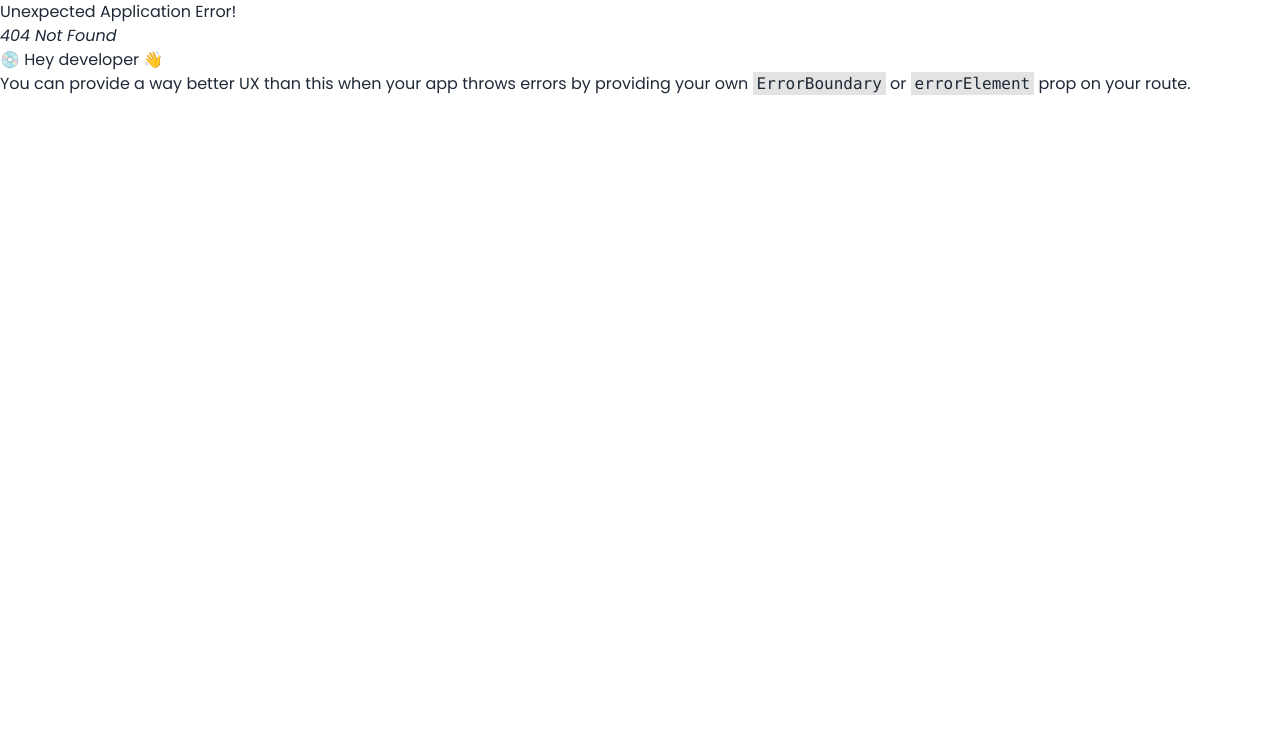
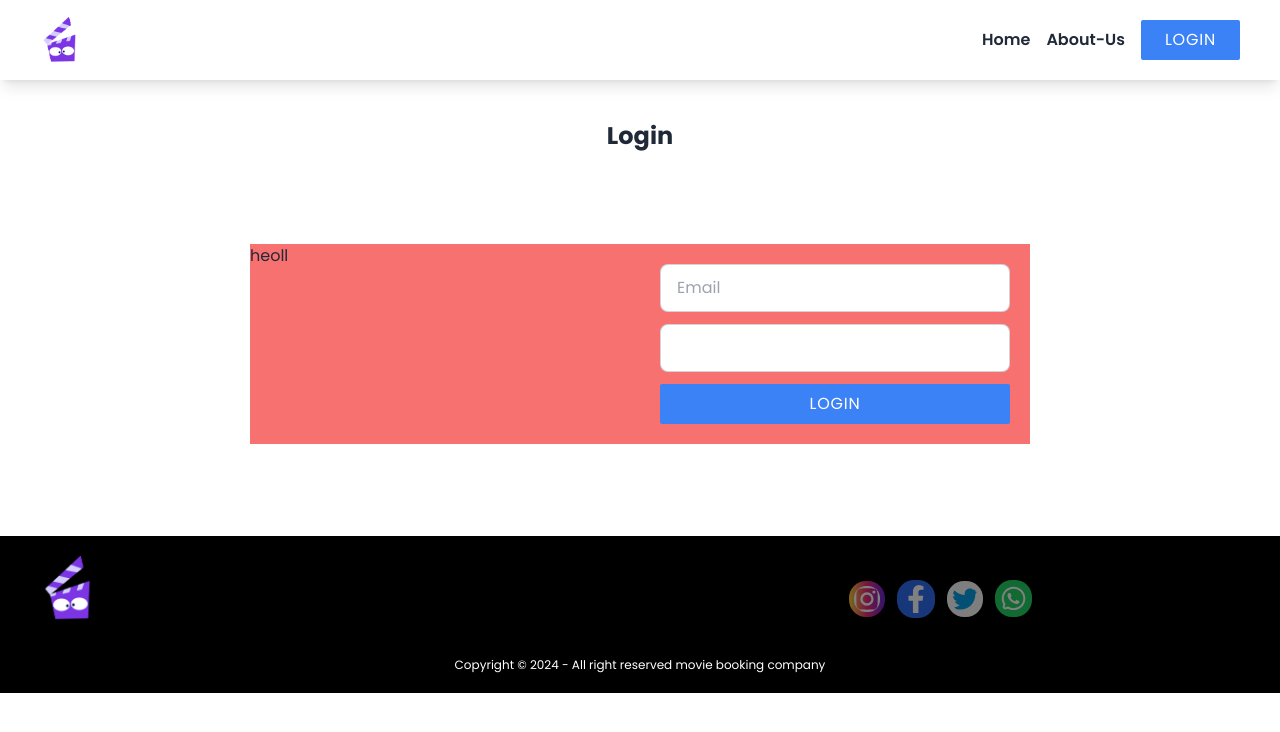
Before and after one commit to Akshai-muraleedharan/Movie-Ticket-Application, a React (Vite) app in the folder client/: page /login in a window 1280 px wide. Before the commit this address had no page. Shown: the top 732 px of the page. Built offline with nearby package versions, Linux system fonts and the light colour scheme; a web font is replaced by a local one.

Commit message:
footer login page have complete

```diff
--- a/client/src/App.css
+++ b/client/src/App.css
@@ -46,30 +46,40 @@ body {
 .instagram{
   background-image: linear-gradient(to right, #f9ce34, #ee2a7b, #6228d7);
   color: #fff;
-  border-radius: 4px;
-  padding: 3px;
+  border-radius: 17px;
+  padding: 5px;
+ opacity: 0.5;
+}
 
-}
+
 
 .facebook{
   font-size: 38px;
   background-color: #316FF6;
   color: #fff;
-  border-radius: 4px;
+  border-radius: 17px;
+  padding: 5px;
+  opacity: 0.5;
 }
 
 .twitter{
   color: #08a0e9;
   background-color: #fcfcfc;
-  border-radius: 4px;
+  border-radius: 17px;
   font-size: 36px;
-  padding: 3px;
+  padding: 5px;
+  opacity: 0.5;
 }
 
 .whatsup{
   font-size: 37px;
   background-color: #25D366;
   color: #fff;
-  border-radius: 4px;
-  padding: 3px;
+  border-radius: 17px;
+  padding: 5px;
+  opacity: 0.5;
 }
+
+.instagram:hover,.facebook:hover,.twitter:hover,.whatsup:hover{
+  opacity: 1;
+}
--- a/client/src/components/Footer.jsx
+++ b/client/src/components/Footer.jsx
@@ -1,13 +1,13 @@
 import React from "react";
 import logo from "../assets/image/movie-logo new.png";
 import { BsInstagram } from "react-icons/bs";
-import { FaFacebookSquare } from "react-icons/fa";
 import { FaTwitter } from "react-icons/fa";
 import { FaWhatsapp } from "react-icons/fa";
+import { FaFacebookF } from "react-icons/fa";
 function Footer() {
   return (
     <>
-      <div className="w-full bg-black h-48 px-10 py-5">
+      <div className="w-full bg-black  px-10 py-5">
         <div className="grid grid-cols-1 md:grid-cols-2 ">
           <div className="">
             <div>
@@ -15,14 +15,22 @@ function Footer() {
             </div>
           </div>
           {/* grid two */}
-          <div className="flex items-center justify-center md:justify-start">
+          <div className="flex items-center justify-center md:justify-center">
             <div className="flex gap-3 items-center  ">
               <BsInstagram className="text-4xl instagram allrounded" />
-              <FaFacebookSquare className="facebook"/>
+
+              <FaFacebookF className="facebook" />
               <FaTwitter className="twitter" />
-              <FaWhatsapp className="whatsup"/>
+              <FaWhatsapp className="whatsup" />
             </div>
           </div>
+        </div>
+
+        <div className="flex justify-center mt-4 ">
+          <p className="text-xs text-white">
+            Copyright © {new Date().getFullYear()} - All right reserved movie booking company
+
+          </p>
         </div>
       </div>
     </>
--- a/client/src/components/Header.jsx
+++ b/client/src/components/Header.jsx
@@ -1,9 +1,9 @@
 import React, { useRef, useState } from "react";
 import { Link } from "react-router-dom";
-import CommonButton from "./ui/buttons/CommonButton";
 import { Menu } from "lucide-react";
 import { X } from "lucide-react";
-import logo from '../assets/image/movie-logo new.png'
+import logo from "../assets/image/movie-logo new.png";
+import {LoginButton} from "./ui/buttons/Buttons";
 
 function Header() {
   const [toggles, setToggles] = useState(false);
@@ -23,11 +23,11 @@ function Header() {
           className="flex items-center capitalize gap-4 font-semibold header-responsive"
           ref={navRef}
         >
-          <Link>Home</Link>
-          <Link>About-us</Link>
+          <Link to={"/"}>Home</Link>
+          <Link to={"about"}>About-us</Link>
 
           <div>
-            <CommonButton />
+            <Link to={"login"}> <LoginButton /> </Link>
           </div>
         </nav>
         <span className="header_ham" onClick={toggle}>
--- /dev/null
+++ b/client/src/components/ui/buttons/Buttons.jsx
@@ -0,0 +1,23 @@
+import React from "react";
+
+
+export function LoginButton() {
+  return (
+
+      <div className="bg-blue-500 text-white px-6 py-2 font-normal uppercase tracking-wider rounded-sm">
+        login
+      </div>
+
+  );
+}
+
+
+export function LoginPageButton() {
+  return (
+
+      <div className="bg-blue-500 text-white text-center px-6 py-2 font-normal uppercase tracking-wider rounded-sm">
+        login
+      </div>
+
+  );
+}
--- a/client/src/components/ui/buttons/CommonButton.jsx
+++ /dev/null
@@ -1,14 +0,0 @@
-import React from "react";
-import { Link } from "react-router-dom";
-
-function CommonButton() {
-  return (
-    <Link>
-      <div className="bg-blue-500 text-white px-6 py-2 font-normal uppercase tracking-wider rounded-sm">
-        login
-      </div>
-    </Link>
-  );
-}
-
-export default CommonButton;
--- a/client/src/layouts/RootLayout.jsx
+++ b/client/src/layouts/RootLayout.jsx
@@ -1,14 +1,15 @@
 import React from 'react'
 import Header from '../components/Header'
 import Footer from '../components/Footer'
+import { Outlet } from 'react-router-dom'
 
 function RootLayout() {
   return (
    <>
     <Header />
-    <div className='w-full h-96 flex justify-center items-center'>
-      hello
-    </div>
+
+     <Outlet/>
+
     <Footer/>
    </>
   )
--- a/client/src/pages/LoginPage.jsx
+++ b/client/src/pages/LoginPage.jsx
@@ -1,9 +1,35 @@
-import React from 'react'
+import React from "react";
+import { LoginPageButton } from "../components/ui/buttons/Buttons";
 
 function LoginPage() {
   return (
-    <div>LoginPage</div>
-  )
+    <>
+    <h2 className="text-center mt-10 font-bold text-2xl">Login</h2>
+      <div className="w-full flex h-96 justify-center  items-center">
+
+
+        <div className="grid grid-cols-1  md:grid-cols-2  bg-red-400">
+          <div className="hidden md:block">heoll</div>
+
+          {/* validform */}
+          <div className="p-5 gap-3 flex flex-col ">
+            <label className="input input-bordered flex items-center gap-2">
+
+              <input type="text" className="grow" placeholder="Email" />
+            </label>
+
+            <label className="input input-bordered flex items-center gap-2">
+
+              <input type="password" className="grow"  />
+            </label>
+
+            <LoginPageButton />
+          </div>
+
+        </div>
+      </div>
+    </>
+  );
 }
 
-export default LoginPage
+export default LoginPage;
```
Also changed, not shown: client/src/routes/Routes.jsx (+30 -7 lines).
